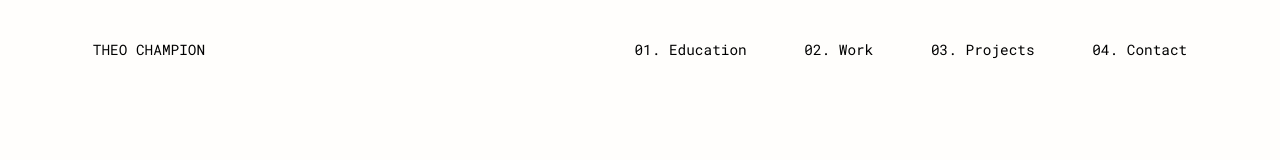
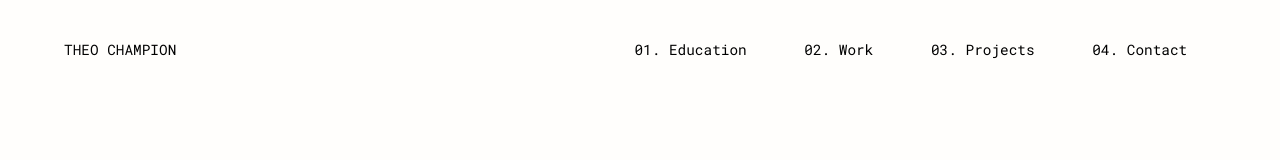
Before and after one commit to tzvc/personal-website, a React (Create React App) app: page / in a window 1280 px wide. Shown: the top 160 px of the page. Built offline with nearby package versions, Linux system fonts and the light colour scheme.

Commit message:
:art: Reworked navbar styling

```diff
--- a/src/App.js
+++ b/src/App.js
@@ -1,5 +1,7 @@
 import React from "react";
 import { createGlobalStyle, ThemeProvider } from "styled-components";
+import { BrowserRouter as Router, Route } from "react-router-dom";
+
 // pages
 import Home from "./pages/home.js";
 // components
@@ -21,11 +23,14 @@ const theme = {
 function App() {
 	return (
 		<ThemeProvider theme={theme}>
-			<>
+			<Router>
 				<GlobalStyle />
 				<NavBar />
-				<Home />
-			</>
+
+				<Route path="/" exact component={Home} />
+				{/* <Route path="/about/" component={About} />
+        <Route path="/users/" component={Users} /> */}
+			</Router>
 		</ThemeProvider>
 	);
 }
--- a/src/components/NavBar.js
+++ b/src/components/NavBar.js
@@ -1,5 +1,6 @@
 import React from "react";
 import styled from "styled-components";
+import { Link } from "react-router-dom";
 
 const TABS = ["Education", "Work", "Projects", "Contact"];
 
@@ -9,31 +10,31 @@ const Content = styled.div`
 	justify-content: flex-end;
 `;
 
-const Name = styled.span`
-	font-family: "Roboto Mono", monospace;
-	margin-right: auto;
-	font-size: 0.9em;
-	padding: 0 2em;
-	color: black;
-`;
-
-const Tab = styled.a`
+const NavElem = styled(Link)`
 	font-family: "Roboto Mono", monospace;
 	font-size: 0.9em;
-	padding: 0 2em;
+	text-decoration: none;
 	color: black;
-	text-decoration: none;
 	&:hover {
 		cursor: pointer;
 		color: ${props => props.theme.primaryRed};
 	}
 `;
 
+const NavHome = styled(NavElem)`
+	margin-right: auto;
+`;
+
+const NavTab = styled(NavElem)`
+	padding: 0 2em;
+`;
+
 const NavBar = () => (
 	<Content>
-		<Name>THEO CHAMPION</Name>
+		<NavHome to="/">THEO CHAMPION</NavHome>
 		{TABS.map((tab, idx) => (
-			<Tab href={`/${tab.toLocaleLowerCase()}`}>{`0${idx + 1}. ${tab}`}</Tab>
+			<NavTab to={`/${tab.toLocaleLowerCase()}`}>{`0${idx +
+				1}. ${tab}`}</NavTab>
 		))}
 	</Content>
 );
```
